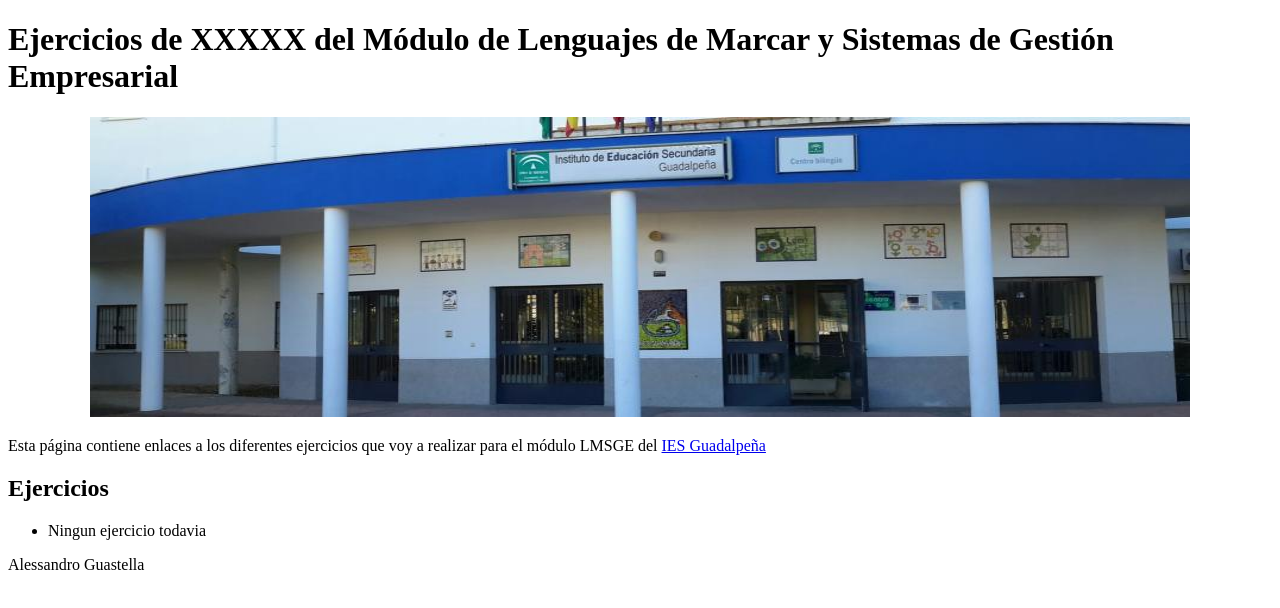
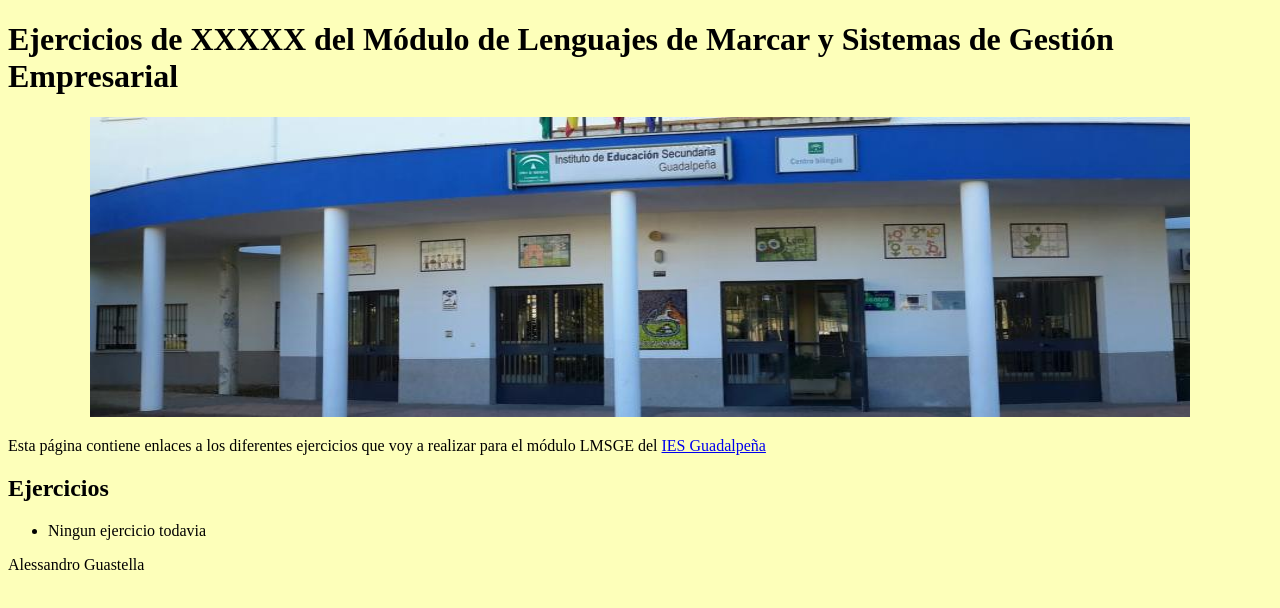
Before and after one commit to alessguast/alessguast.github.io, a plain HTML site: page index.html in a window 1280 px wide. Drawn offline with Linux system fonts and the light colour scheme.

Commit message:
Update index.html

```diff
--- a/index.html
+++ b/index.html
@@ -3,7 +3,7 @@
 <head>
 <title>Aplicaciones WEB- Ejercicios HTML</title>
 </head>
-<body>
+<body style="background-color:#fdffba;">
 
 <h1>Ejercicios de XXXXX del Módulo de Lenguajes de Marcar y Sistemas de Gestión Empresarial</h1>
 
```
